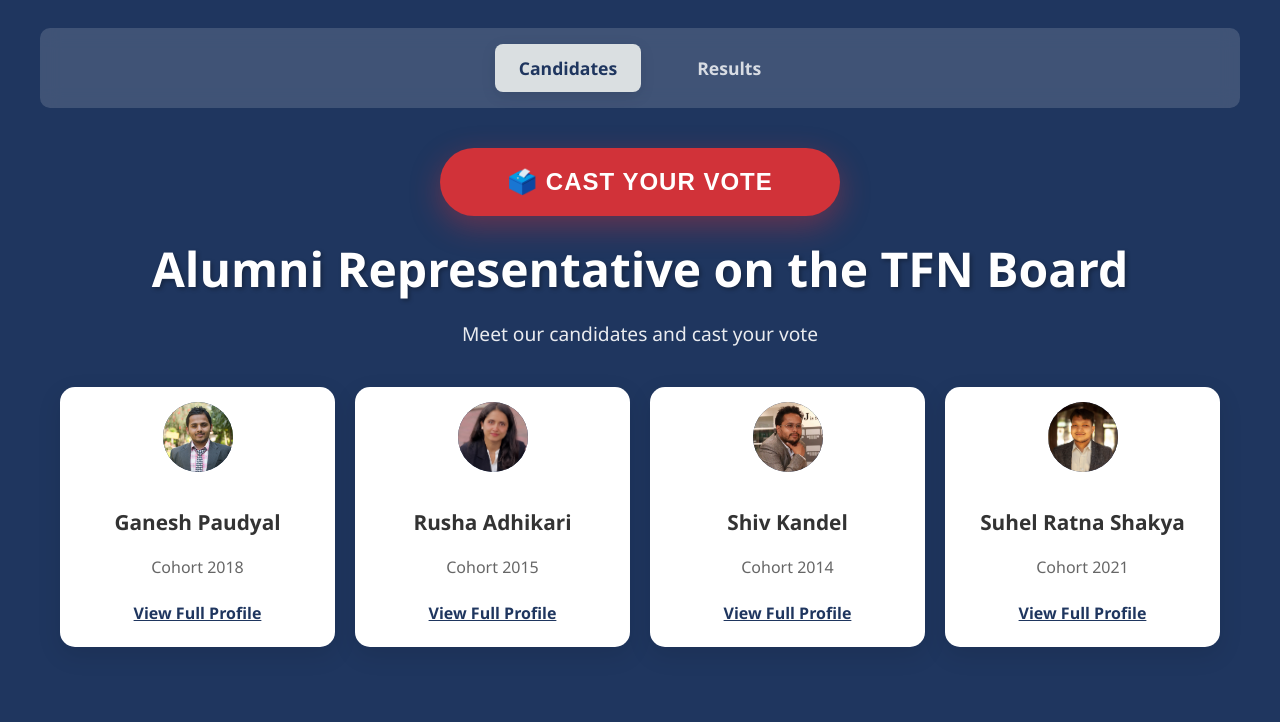
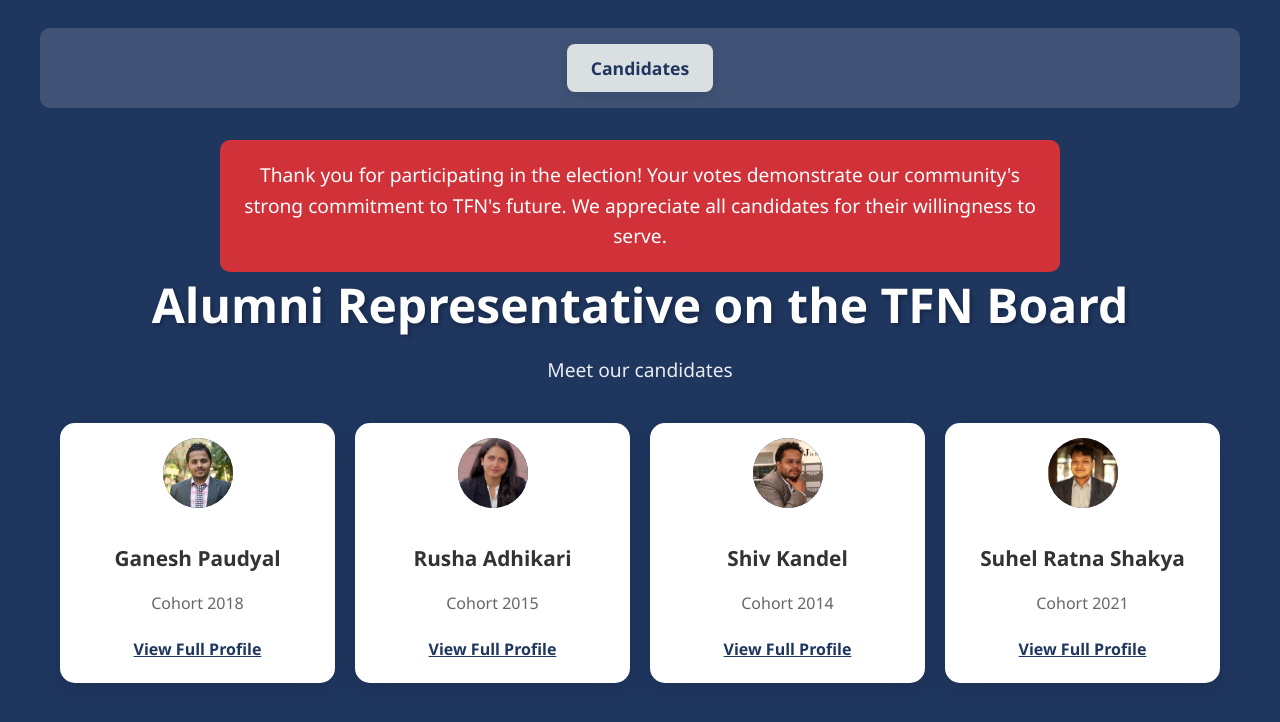
Before and after one commit to amWRit/Alumni-Voting-Results, a plain HTML site: page index.html in a window 1280 px wide. Drawn offline with Linux system fonts and the light colour scheme; no server answers.

Commit message:
Update index.html

```diff
--- a/index.html
+++ b/index.html
@@ -10,16 +10,17 @@
     <div class="container">
         <nav class="nav-tabs">
             <a href="index.html" class="active">Candidates</a>
-            <a href="results.html">Results</a>
+            <!-- Results tab temporarily hidden -->
+            <!-- <a href="results.html">Results</a> -->
         </nav>
 
-        <button class="vote-button" onclick="window.open('#', '_blank')">
-            🗳️ Cast Your Vote
-        </button>
+        <div class="thank-you-message">
+            <p>Thank you for participating in the election! Your votes demonstrate our community's strong commitment to TFN's future. We appreciate all candidates for their willingness to serve.</p>
+        </div>
 
         <div class="header">
             <h1>Alumni Representative on the TFN Board</h1>
-            <p>Meet our candidates and cast your vote</p>
+            <p>Meet our candidates</p>
         </div>
 
         <div class="candidates-grid" id="candidate-profiles">
@@ -27,6 +28,7 @@
         </div>
     </div>
 
+    <script src="confetti.min.js"></script>
     <script src="script.js"></script>
 </body>
 </html>
```
